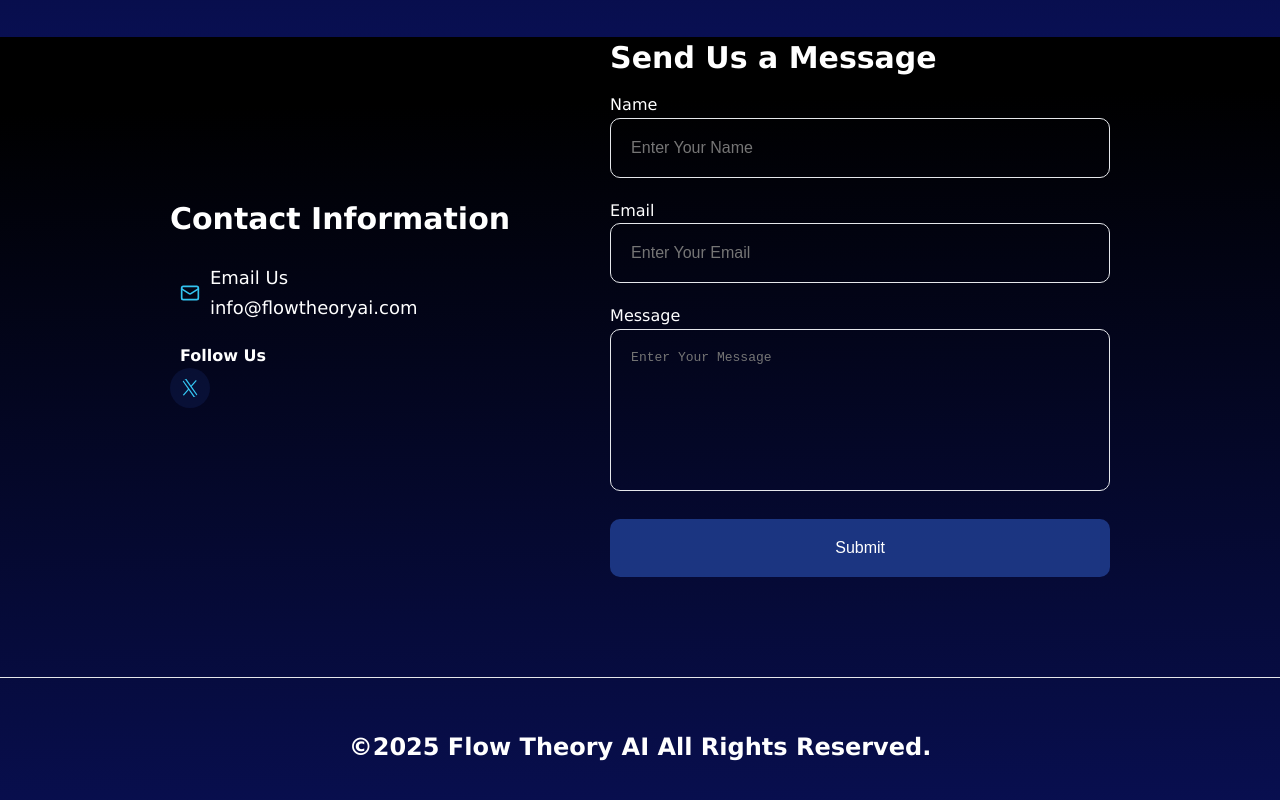
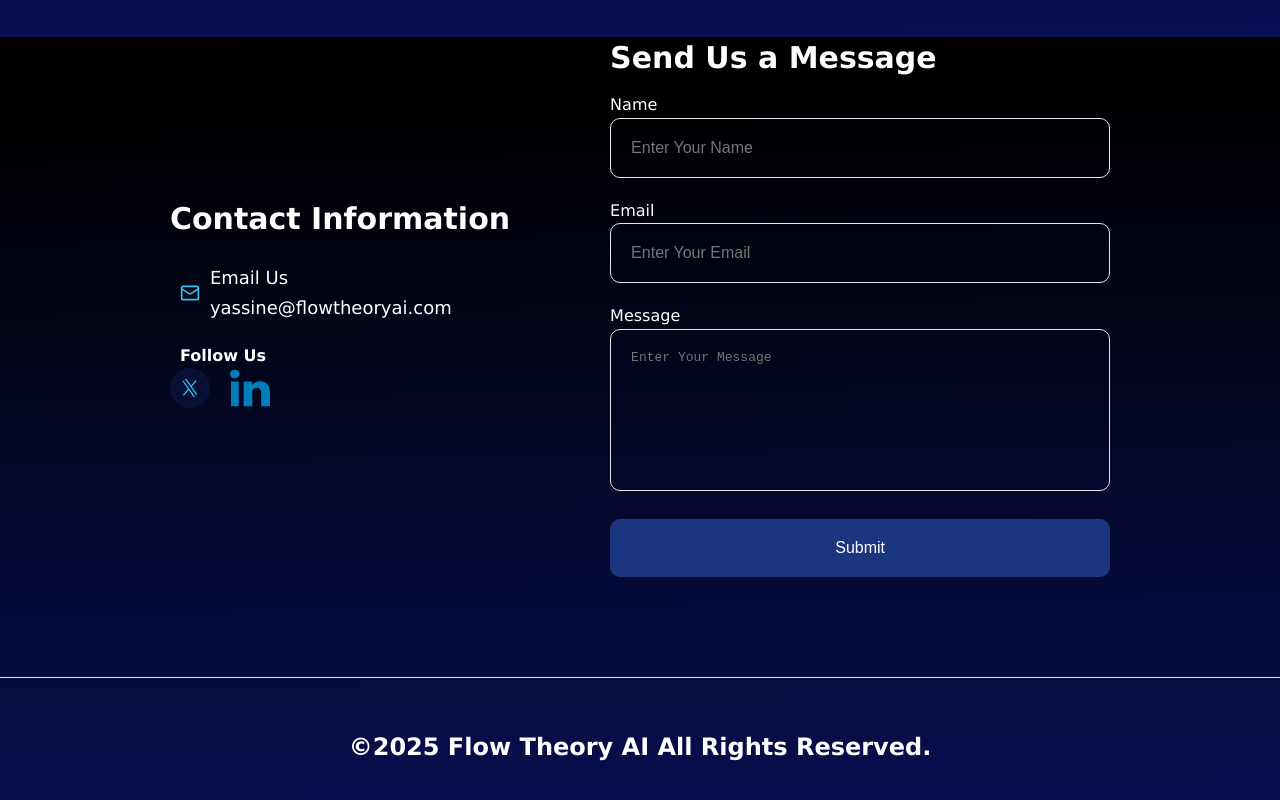
Before and after one commit to fulanii/flowtheoryai, a plain HTML site: page index.html in a window 1280 px wide. Shown: the part 3163-3963 px from the top of the page. Drawn offline with nearby package versions, Linux system fonts and the light colour scheme; a script that the page names is missing.

Commit message:
fixed contact section

```diff
--- a/css/components/contact.css
+++ b/css/components/contact.css
@@ -68,12 +68,21 @@
   gap: 10px;
   padding: 10px 10px 0 10px;
 }
+.social-div {
+  display: flex;
+  gap: 20px;
+}
 .twitter {
   height: 40px;
   width: 40px;
   background-color: var(--svg-bg);
   padding: 10px;
   border-radius: 100%;
+}
+.linkedin {
+  height: 40px;
+  width: 40px;
+  /* background-color: var(--svg-bg); */
 }
 /*  */
 .send-h3 {
@@ -111,7 +120,7 @@ textarea {
 }
 
 /* media queries */
-@media (max-width: 915px) {
+@media (max-width: 960px) {
   #info-form-div {
     flex-direction: column;
     gap: 0;
@@ -129,3 +138,14 @@ textarea {
     text-align: center;
   }
 }
+@media (max-width: 360px) {
+  .contact-type {
+    flex-direction: column;
+  }
+  .contact-information {
+    align-items: center;
+  }
+  .info-h3 {
+    text-align: center;
+  }
+}
--- a/index.html
+++ b/index.html
@@ -18,7 +18,10 @@
     <link rel="icon" type="image/png" href="/assets/flowtheoryaifavicon.png" />
 
     <!-- external fonts, icons, animations -->
-    <link rel="stylesheet" href="https://cdn.jsdelivr.net/npm/bootstrap-icons@1.11.3/font/bootstrap-icons.min.css"/>
+    <link
+      rel="stylesheet"
+      href="https://cdn.jsdelivr.net/npm/bootstrap-icons@1.11.3/font/bootstrap-icons.min.css"
+    />
     <link rel="stylesheet" href="css/reset.css" />
     <link rel="stylesheet" href="css/global.css" />
     <link rel="stylesheet" href="css/styles.css" />
@@ -80,12 +83,12 @@
           </div>
           <h2 class="hero-h2">
             <span class="hero-h2-span">We Build Growth Engines</span>
-            <br>
+            <br />
             <span class="hero-h2-span">That Don’t Burn Out.</span>
           </h2>
           <h2 class="hero-h2-b-t">
             <span class="h2-b">Built for scale. Powered by AI.</span>
-            <br/>
+            <br />
             <span class="h2-t">Tuned for your business.</span>
           </h2>
           <div class="cta-div">
@@ -619,11 +622,15 @@
               </svg>
               <div class="text">
                 <p>Email Us</p>
-                <p>info@flowtheoryai.com</p>
+                <p>yassine@flowtheoryai.com</p>
               </div>
             </div>
             <h3 class="follow-h3">Follow Us</h3>
-            <a href="https://x.com/flowtheoryai" target="_blank">
+            <div class="social-div">
+              <a
+                href="https://x.com/flowtheoryai"
+                target="_blank"
+              >
                 <svg
                   fill="currentColor"
                   class="twitter"
@@ -644,6 +651,50 @@
                   />
                 </svg>
               </a>
+              <a
+                href="https://www.linkedin.com/company/flow-theory-ai"
+                target="_blank"
+              >
+                <svg
+                  viewBox="0 -2 44 44"
+                  version="1.1"
+                  xmlns="http://www.w3.org/2000/svg"
+                  xmlns:xlink="http://www.w3.org/1999/xlink"
+                  fill="#000000"
+                  class="linkedin"
+                >
+                  <g id="SVGRepo_bgCarrier" stroke-width="0"></g>
+                  <g
+                    id="SVGRepo_tracerCarrier"
+                    stroke-linecap="round"
+                    stroke-linejoin="round"
+                  ></g>
+                  <g id="SVGRepo_iconCarrier">
+                    <title>LinkedIn-color</title>
+                    <desc>Created with Sketch.</desc>
+                    <defs></defs>
+                    <g
+                      id="Icons"
+                      stroke="none"
+                      stroke-width="1"
+                      fill="none"
+                      fill-rule="evenodd"
+                    >
+                      <g
+                        id="Color-"
+                        transform="translate(-702.000000, -265.000000)"
+                        fill="#007EBB"
+                      >
+                        <path
+                          d="M746,305 L736.2754,305 L736.2754,290.9384 C736.2754,287.257796 734.754233,284.74515 731.409219,284.74515 C728.850659,284.74515 727.427799,286.440738 726.765522,288.074854 C726.517168,288.661395 726.555974,289.478453 726.555974,290.295511 L726.555974,305 L716.921919,305 C716.921919,305 717.046096,280.091247 716.921919,277.827047 L726.555974,277.827047 L726.555974,282.091631 C727.125118,280.226996 730.203669,277.565794 735.116416,277.565794 C741.21143,277.565794 746,281.474355 746,289.890824 L746,305 L746,305 Z M707.17921,274.428187 L707.117121,274.428187 C704.0127,274.428187 702,272.350964 702,269.717936 C702,267.033681 704.072201,265 707.238711,265 C710.402634,265 712.348071,267.028559 712.41016,269.710252 C712.41016,272.34328 710.402634,274.428187 707.17921,274.428187 L707.17921,274.428187 L707.17921,274.428187 Z M703.109831,277.827047 L711.685795,277.827047 L711.685795,305 L703.109831,305 L703.109831,277.827047 L703.109831,277.827047 Z"
+                          id="LinkedIn"
+                        ></path>
+                      </g>
+                    </g>
+                  </g>
+                </svg>
+              </a>
+            </div>
           </div>
           <div class="form-div">
             <h3 class="send-h3">Send Us a Message</h3>
```
Lines whose indentation alone changed are shown as unchanged.
